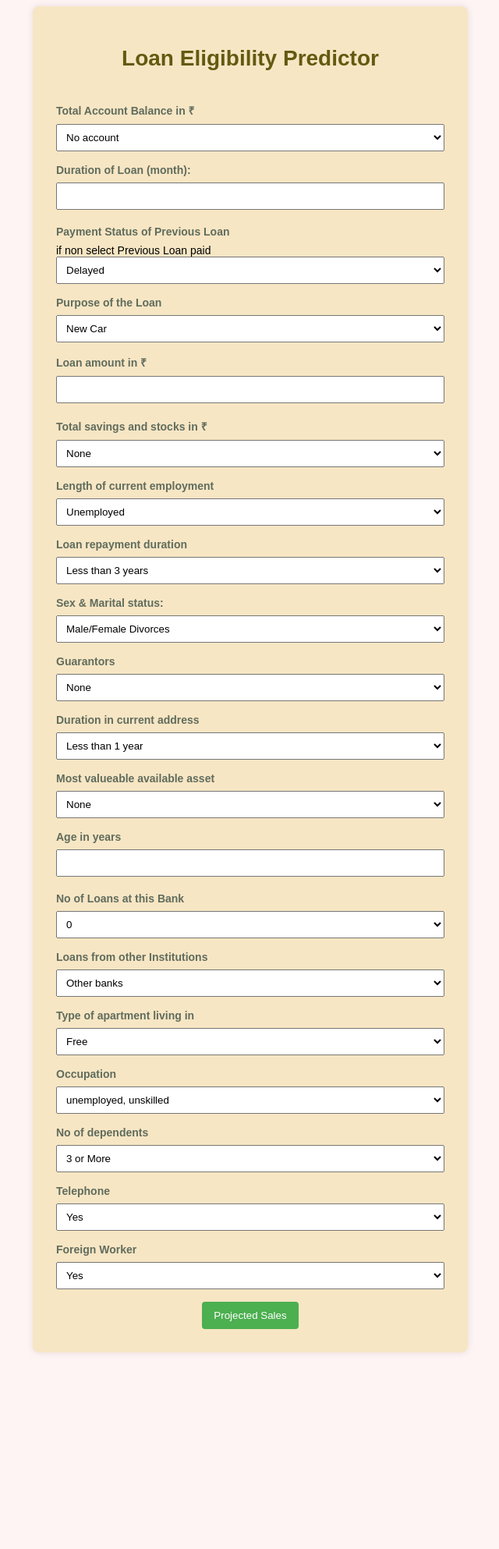
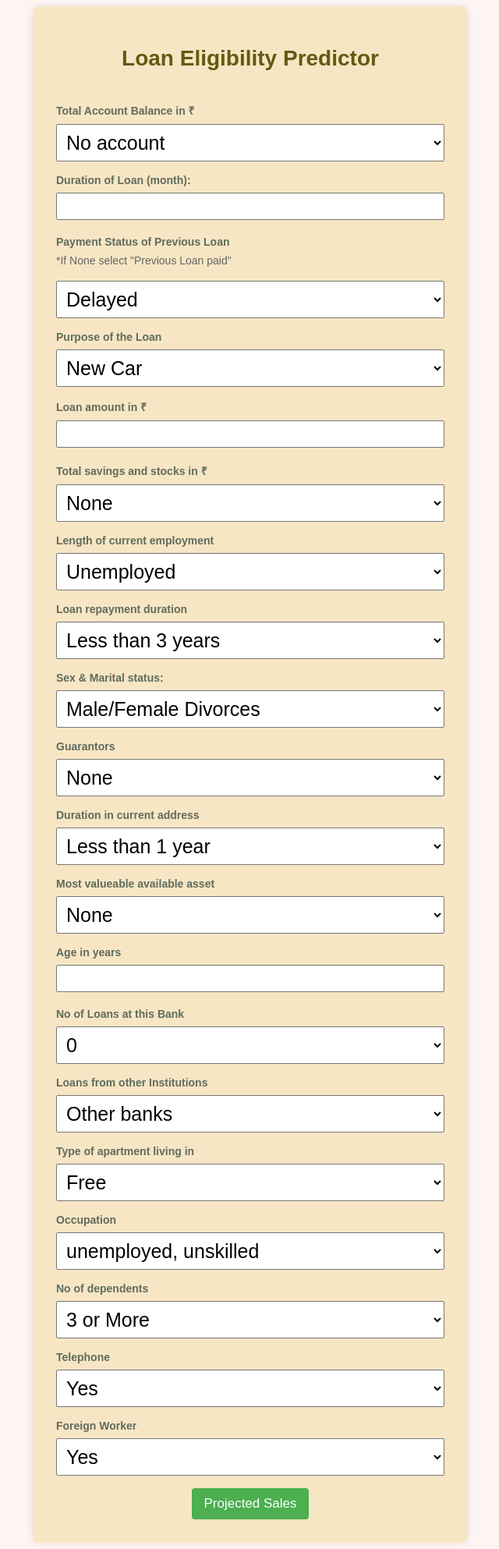
Before and after one commit to VaidikPatel27/Loan_Prediction, a Flask app: page / in a window 1280 px wide; the page is wider, and only the part inside the window is pictured. Shown: that part at 78% size, without its empty margins (387-1027 px from the left). Before the commit the page ends 1734 px from the top of that part, so only its background shows below. Run offline with Flask 3, Linux system fonts and the light colour scheme; parts of the project's set-up code (start-up, migrations or seed data) failed here and were passed over.

Commit message:
index.html v3.1.1

```diff
--- a/templates/index.html
+++ b/templates/index.html
@@ -37,8 +37,6 @@
             justify-content: center;
         }
 
-
-
         label {
             display: block;
             color: #606C5D;
@@ -59,6 +57,7 @@
         select {
             width: 100%;
             padding: 8px;
+            font-size: 25px;
             margin-bottom: 16px;
             box-sizing: border-box;
         }
@@ -67,6 +66,7 @@
             background-color: #4caf50;
             color: #fff;
             padding: 10px 15px;
+            font-size: 17px;
             border: none;
             border-radius: 4px;
             cursor: pointer;
@@ -98,6 +98,14 @@
             box-shadow: 0 0 10px rgba(0, 0, 0, 0.1);
             width: 300px;
             justify-content: center;
+        }
+
+        p1 {
+            display: block;
+            color: #646664;
+            margin-bottom: 18px;
+            /* font-weight: ; */
+            align-items: center;
         }
 
         /* Media query for small devices like iPhones */
@@ -154,7 +162,7 @@
 
         <!-- Payment Status of Previous Credit -->
         <label for="PreviousPayment">Payment Status of Previous Loan</label>
-        <p1>if non select Previous Loan paid</p1>
+        <p1>*If None select "Previous Loan paid"</p1>
         <select id="PreviousPayment" name="PreviousPayment">
             <option value="0">Delayed</option>
             <option value="1">Other Loans</option>
```
